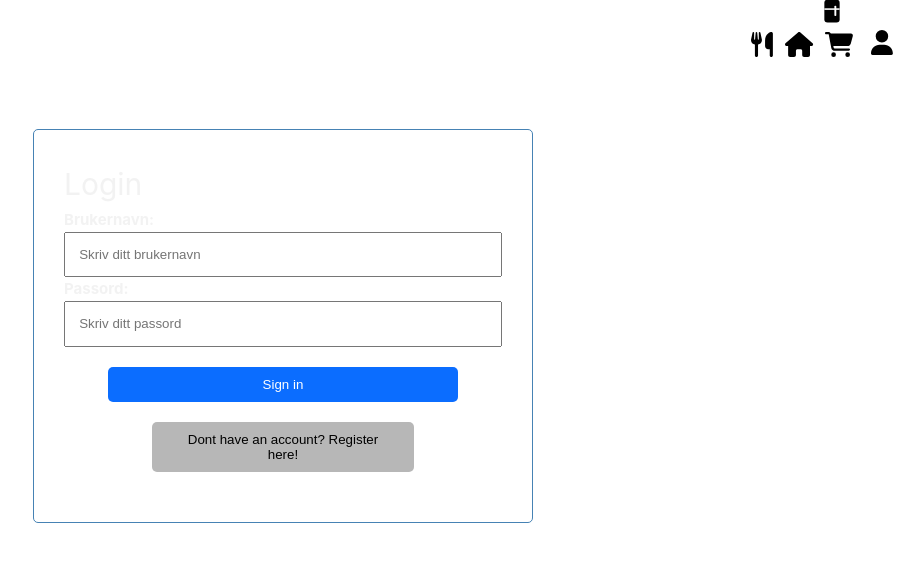
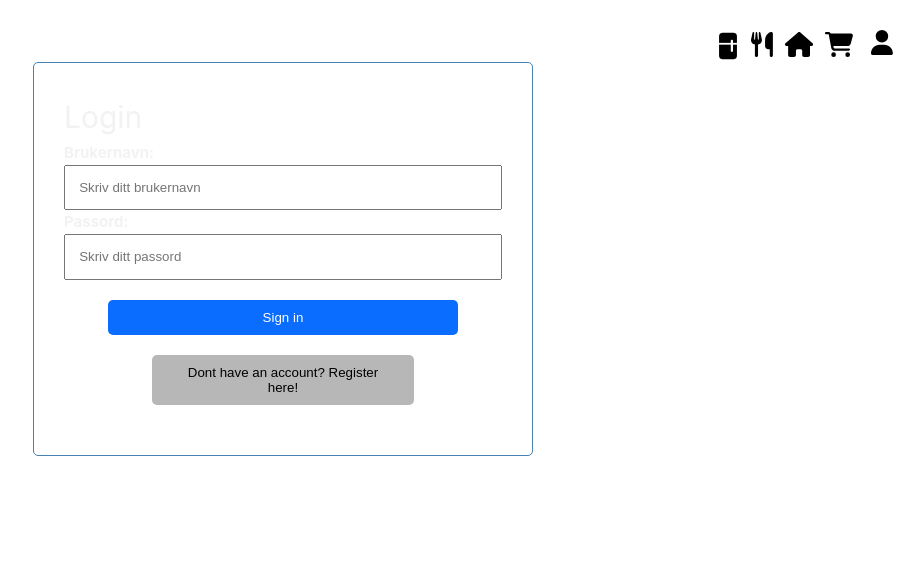
Before and after one commit to oddfjell/idatt2106_2023_12-frontend, a Vue app in the folder smartmat/: page / in a window 1280 px wide. Shown: the top 562 px of the page, without its empty margins (357-1280 px from the left). Built offline with nearby package versions, Linux system fonts and the light colour scheme.

Commit message:
corrected position of navbar in navbar.css

```diff
--- a/smartmat/src/assets/style/navbar.css
+++ b/smartmat/src/assets/style/navbar.css
@@ -3,6 +3,7 @@
 separate css version for phone, to make it fit nicely into the phone screen
  */
 @media (max-width: 414px) {
+
 
     /* Style user icon */
     .fa-icon-user {
@@ -20,7 +21,7 @@ separate css version for phone, to make it fit nicely into the phone screen
         color: black;
         position: fixed;
         top: 1505px;
-        right: 268px;
+        right: 220px;
         z-index: 9999; /* Make sure the icon is on top of other content */
         cursor: pointer;
     }
@@ -29,7 +30,7 @@ separate css version for phone, to make it fit nicely into the phone screen
         color: black;
         position: fixed;
         top: 1505px;
-        right: 486px;
+        right: 400px;
         z-index: 9999; /* Make sure the icon is on top of other content */
         cursor: pointer;
     }
@@ -38,7 +39,7 @@ separate css version for phone, to make it fit nicely into the phone screen
         color: black;
         position: fixed;
         top: 1505px;
-        right: 704px;
+        right: 600px;
         z-index: 9999; /* Make sure the icon is on top of other content */
         cursor: pointer;
     }
@@ -46,10 +47,13 @@ separate css version for phone, to make it fit nicely into the phone screen
 
     .fridge{
 
-        width:100px;
-        height: 60px;
-        left: 915px;
-        top: -51px;
+        width: 140px;
+        color: black;
+        position: fixed;
+        top: 1460px;
+        right: 725px;
+        z-index: 9999; /* Make sure the icon is on top of other content */
+        cursor: pointer;
 
     }
 }
@@ -104,12 +108,14 @@ Styling for the borders for the computer version
         cursor: pointer;
     }
    .fridge{
-
-        width:100px;
-        height: 60px;
-        left: 915px;
-        top: -51px;
-
+        width: 70px;
+       height: 70px;
+       color: black;
+       position: fixed;
+       top: 11px;
+       right: 160px;
+       z-index: 9999;
+       cursor: pointer;
    }
 
 
```
